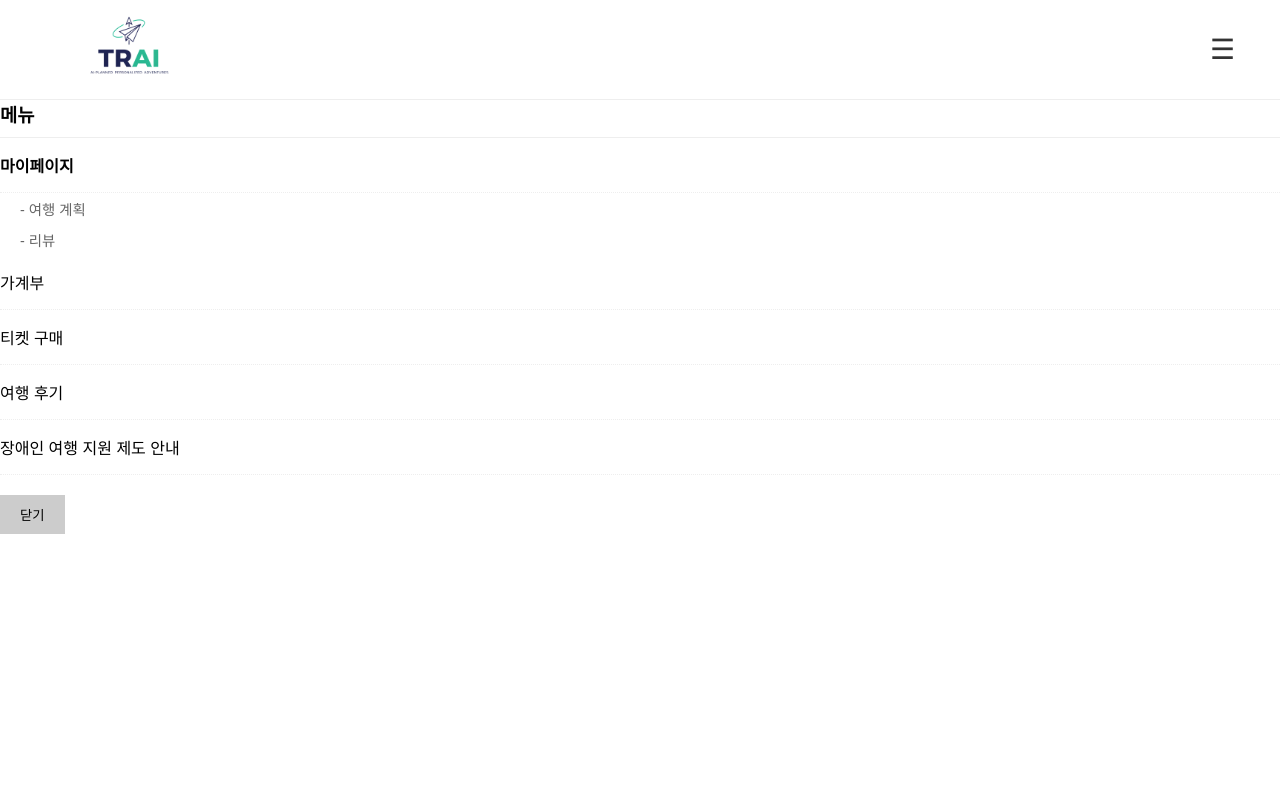
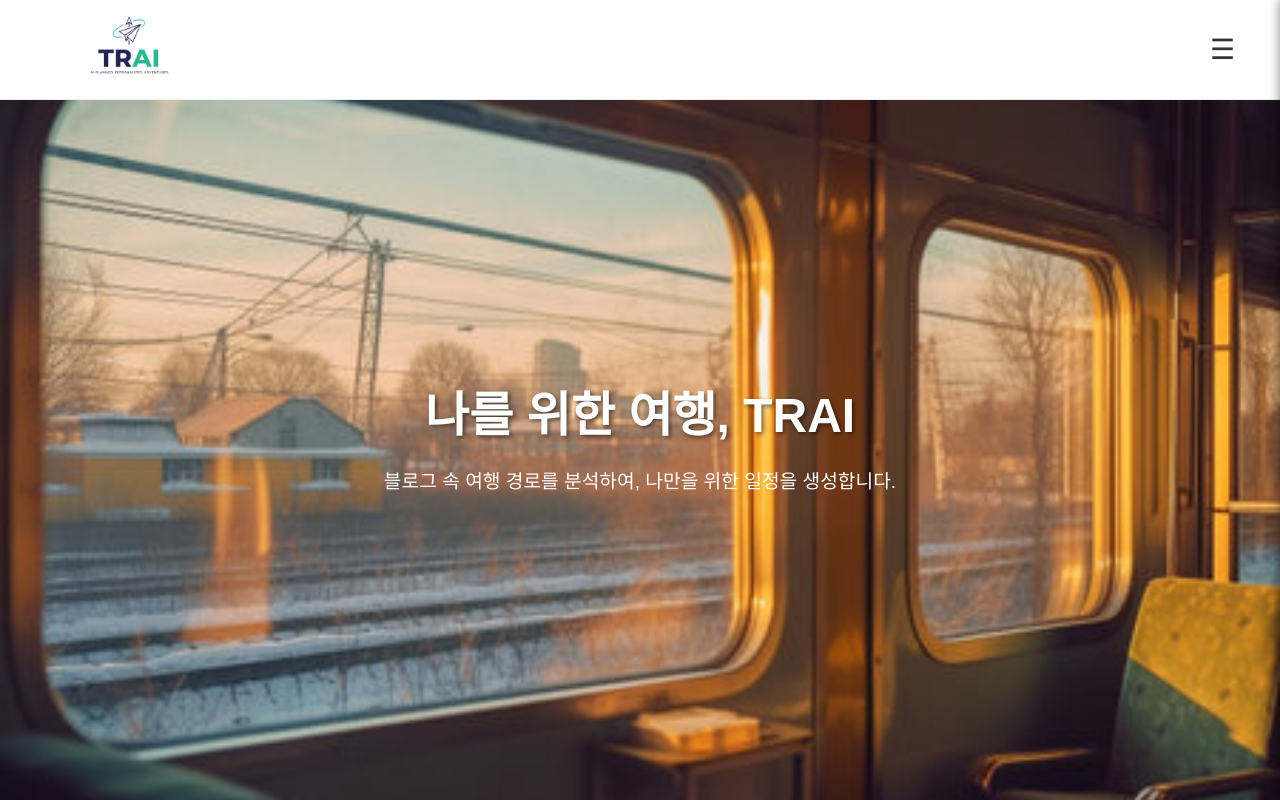
Before and after one commit to Roh37Chef/TRAI, a React (Vite) app in the folder frontend/: page /loginsuccess in a window 1280 px wide. Built offline with nearby package versions, Linux system fonts and the light colour scheme; what react-naver-maps would draw is missing.

Commit message:
Update LoginSuccessPage.jsx

```diff
--- a/frontend/src/pages/LoginSuccessPage.jsx
+++ b/frontend/src/pages/LoginSuccessPage.jsx
@@ -1,19 +1,52 @@
-// src/pages/LoginSuccessPage.jsx (최종 - 사이드바 메뉴 복구)
+// src/pages/LoginSuccessPage.jsx (최종 - 햄버거 메뉴 작동 복구 및 UI 정리)
 
 import React, { useState } from 'react';
 import { useNavigate } from 'react-router-dom';
-import Header from '../components-ui/Header'; // 👈 경로 수정
-
+// Header 대신 필요한 부분만 사용
 import TraiLogoFull from '../assets/logo2.jpg';
 import MainBackgroundImage from '../assets/background.jpg';
 
 const backgroundStyle = {
-    // ... (배경 스타일 유지)
+    // 배경 스타일 유지
+    backgroundImage: `url(${MainBackgroundImage})`,
+    backgroundSize: 'cover',
+    backgroundPosition: 'center',
     height: 'calc(100vh - 100px)', // 헤더 높이 100px에 맞춰 조정
+    display: 'flex',
+    flexDirection: 'column',
+    alignItems: 'center',
+    justifyContent: 'center',
+    color: 'white',
+    textAlign: 'center',
+    padding: '0 20px',
 };
 
+const HeaderStyle = {
+    padding: '20px 40px',
+    backgroundColor: 'white',
+    display: 'flex',
+    alignItems: 'center',
+    justifyContent: 'space-between',
+    borderBottom: '1px solid #eee',
+    height: '100px',
+};
+
+const LogoStyle = {
+    height: '100px', // 로고 크기 100px
+    cursor: 'pointer'
+};
+
+const MenuButtonStyle = {
+    background: 'none',
+    border: 'none',
+    cursor: 'pointer',
+    fontSize: '28px', // 햄버거 아이콘 크기
+    padding: '5px',
+    color: '#333'
+};
+
+
 const MENU_ITEMS = [
-    // 👇 마이페이지 항목 복구 및 포함
     { name: '마이페이지', submenu: [
         { name: '여행 계획', path: '/myplanpage' },
         { name: '리뷰', path: '/myreviewpage' },
@@ -27,12 +60,22 @@ const MENU_ITEMS = [
 const Sidebar = ({ isOpen, onClose, navigate }) => {
     return (
         <div style={{
-            // ... (사이드바 스타일 유지)
+            position: 'fixed',
+            top: 0,
+            right: 0,
+            width: '300px',
+            height: '100%',
+            backgroundColor: 'white',
+            boxShadow: '0 0 10px rgba(0,0,0,0.5)',
+            transform: isOpen ? 'translateX(0)' : 'translateX(100%)',
+            transition: 'transform 0.3s ease-in-out',
+            zIndex: 1000,
+            padding: '20px',
+            // 햄버거 팝업이 열릴 때 헤더 위에 오도록 Z-Index를 높여줍니다.
         }}>
             <h3 style={{ borderBottom: '1px solid #eee', paddingBottom: '10px' }}>메뉴</h3>
             <ul>
                 {MENU_ITEMS.map(item => (
-                    // 일반 메뉴 또는 서브메뉴가 있는 마이페이지 메뉴 처리
                     <React.Fragment key={item.name}>
                         <li style={{ listStyle: 'none', padding: '15px 0', borderBottom: '1px dotted #eee', cursor: 'pointer', fontWeight: item.submenu ? 'bold' : 'normal' }}
                             onClick={() => {
@@ -64,7 +107,6 @@ const Sidebar = ({ isOpen, onClose, navigate }) => {
 
 
 function LoginSuccessPage() {
-    // ... (나머지 로직 유지)
     const navigate = useNavigate();
     const [url, setUrl] = useState('');
     const [isSidebarOpen, setIsSidebarOpen] = useState(false);
@@ -79,17 +121,33 @@ function LoginSuccessPage() {
         navigate('/option1', { state: { url } });
     };
 
-
     return (
         <>
-            {/* Header 컴포넌트로 대체 및 햄버거 메뉴 기능 연결 */}
-            {/* showMenuButton={true}로 햄버거 아이콘 표시 */}
-            <Header showMenuButton={true} onMenuClick={toggleSidebar} />
+            {/* LoginSuccessPage 전용 헤더 (로고와 햄버거 아이콘) */}
+            <header style={HeaderStyle}>
+                <img
+                    src={TraiLogoFull}
+                    alt="TRAI Logo"
+                    style={LogoStyle}
+                    onClick={() => navigate('/loginsuccess')}
+                />
+                <button onClick={toggleSidebar} style={MenuButtonStyle}>
+                    &#9776; {/* 햄버거 아이콘 */}
+                </button>
+            </header>
 
+
+            {/* 햄버거 메뉴 클릭 시 나타나는 사이드바 */}
             <Sidebar isOpen={isSidebarOpen} onClose={toggleSidebar} navigate={navigate} />
 
             <div style={backgroundStyle}>
-                {/* ... (나머지 JSX 유지) */}
+                <h1 style={{ fontSize: '3em', marginBottom: '20px', textShadow: '2px 2px 4px rgba(0,0,0,0.5)' }}>
+                    나를 위한 여행, TRAI
+                </h1>
+                <p style={{ fontSize: '1.2em', marginBottom: '30px' }}>
+                    블로그 속 여행 경로를 분석하여, 나만을 위한 일정을 생성합니다.
+                </p>
+                {/* ... (나머지 입력 필드와 버튼 JSX 유지) */}
             </div>
         </>
     );
```
